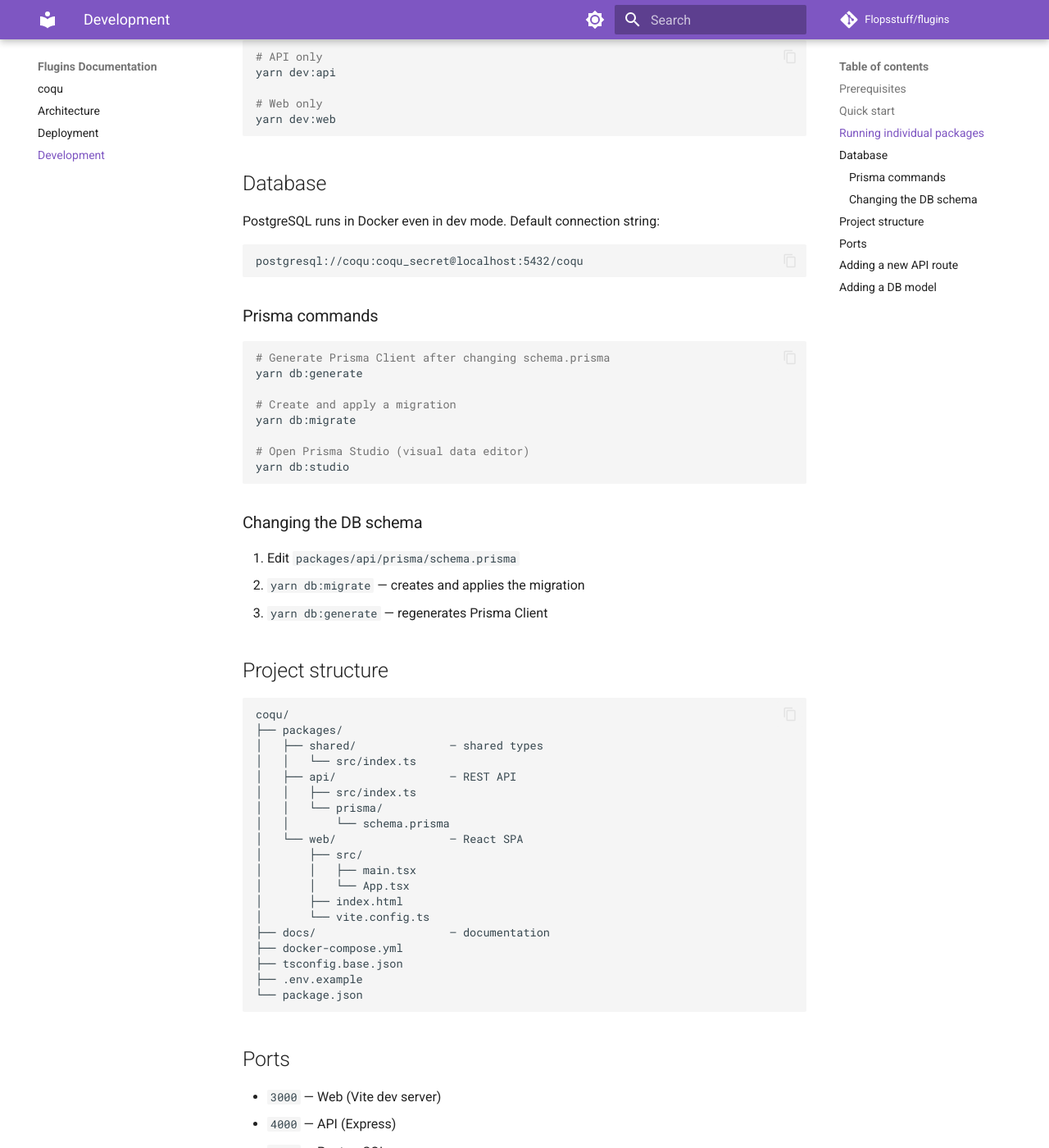
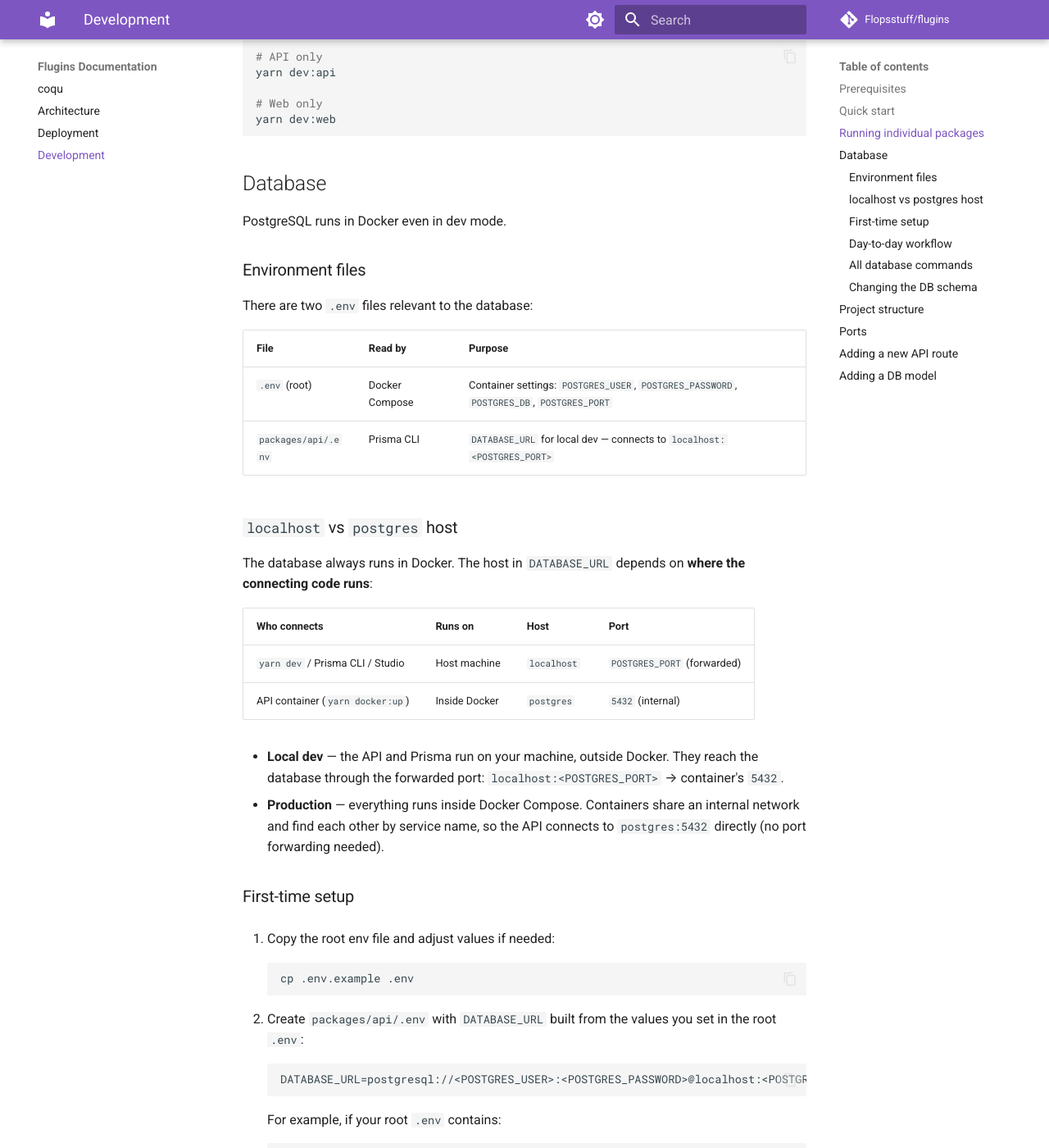
Before and after one commit to Flopsstuff/coqu, an MkDocs documentation site: the page built from docs/development.md, in a window 1280 px wide and 1400 px high, scrolled down 813 px. Shown: the whole window at 82% size. Built offline with MkDocs 1.6.1 and Material for MkDocs 9.7.7, drawn with Linux system fonts in a browser that asks for light colours; comment, search, counter and statistics services are not loaded; some of the changed text lies outside the part shown.

Commit message:
📝 Update environment configuration, documentation, and scripts for PostgreSQL management
This commit includes changes to the `.env.example` file to provide guidance on configuring the PostgreSQL port, adds detailed instructions to `development.md` on setting environment files for local and Docker-based development, and revises the database management commands. The yarn script commands in `package.json` are updated to facilitate PostgreSQL container management by establishing new commands for starting, stopping, generating, migrating, and accessing the PostgreSQL database through Prisma. The changes aim to streamline the development workflow and enhance clarity for developers setting up or modifying the environment.

````diff
--- a/docs/development.md
+++ b/docs/development.md
@@ -43,29 +43,91 @@ yarn dev:web
 
 ## Database
 
-PostgreSQL runs in Docker even in dev mode. Default connection string:
-```
-postgresql://coqu:coqu_secret@localhost:5432/coqu
+PostgreSQL runs in Docker even in dev mode.
+
+### Environment files
+
+There are two `.env` files relevant to the database:
+
+| File | Read by | Purpose |
+|------|---------|---------|
+| `.env` (root) | Docker Compose | Container settings: `POSTGRES_USER`, `POSTGRES_PASSWORD`, `POSTGRES_DB`, `POSTGRES_PORT` |
+| `packages/api/.env` | Prisma CLI | `DATABASE_URL` for local dev — connects to `localhost:<POSTGRES_PORT>` |
+
+### `localhost` vs `postgres` host
+
+The database always runs in Docker. The host in `DATABASE_URL` depends on **where the connecting code runs**:
+
+| Who connects | Runs on | Host | Port |
+|---|---|---|---|
+| `yarn dev` / Prisma CLI / Studio | Host machine | `localhost` | `POSTGRES_PORT` (forwarded) |
+| API container (`yarn docker:up`) | Inside Docker | `postgres` | `5432` (internal) |
+
+- **Local dev** — the API and Prisma run on your machine, outside Docker. They reach the database through the forwarded port: `localhost:<POSTGRES_PORT>` → container's `5432`.
+- **Production** — everything runs inside Docker Compose. Containers share an internal network and find each other by service name, so the API connects to `postgres:5432` directly (no port forwarding needed).
+
+### First-time setup
+
+1. Copy the root env file and adjust values if needed:
+   ```bash
+   cp .env.example .env
+   ```
+
+2. Create `packages/api/.env` with `DATABASE_URL` built from the values you set in the root `.env`:
+   ```
+   DATABASE_URL=postgresql://<POSTGRES_USER>:<POSTGRES_PASSWORD>@localhost:<POSTGRES_PORT>/<POSTGRES_DB>
+   ```
+   For example, if your root `.env` contains:
+   ```
+   POSTGRES_USER=coqu
+   POSTGRES_PASSWORD=coqu_secret
+   POSTGRES_DB=coqu
+   POSTGRES_PORT=5432
+   ```
+   Then `packages/api/.env` should be:
+   ```
+   DATABASE_URL=postgresql://coqu:coqu_secret@localhost:5432/coqu
+   ```
+
+   > **Important:** use `localhost` (not `postgres`) — Prisma runs on the host, not inside Docker.
+
+3. Start PostgreSQL and apply migrations:
+   ```bash
+   yarn db:up
+   yarn db:migrate
+   ```
+
+### Day-to-day workflow
+
+```bash
+# Start the database (if not already running)
+yarn db:up
+
+# Edit packages/api/prisma/schema.prisma, then:
+yarn db:migrate    # creates and applies the migration (runs generate automatically)
+
+# Browse/edit data in a GUI
+yarn db:studio
+
+# Stop the database
+yarn db:stop
 ```
 
-### Prisma commands
+### All database commands
 
-```bash
-# Generate Prisma Client after changing schema.prisma
-yarn db:generate
-
-# Create and apply a migration
-yarn db:migrate
-
-# Open Prisma Studio (visual data editor)
-yarn db:studio
-```
+| Command | Description |
+|---------|-------------|
+| `yarn db:up` | Start PostgreSQL container |
+| `yarn db:stop` | Stop PostgreSQL container |
+| `yarn db:migrate` | Create and apply Prisma migration |
+| `yarn db:generate` | Regenerate Prisma Client |
+| `yarn db:studio` | Open Prisma Studio (visual data editor) |
 
 ### Changing the DB schema
 
 1. Edit `packages/api/prisma/schema.prisma`
-2. `yarn db:migrate` — creates and applies the migration
-3. `yarn db:generate` — regenerates Prisma Client
+2. `yarn db:migrate` — creates and applies the migration (generate runs automatically)
+3. Add the type to `@coqu/shared` if needed on the frontend
 
 ## Project structure
 
@@ -95,7 +157,7 @@ coqu/
 
 - `3000` — Web (Vite dev server)
 - `4000` — API (Express)
-- `5432` — PostgreSQL
+- `5432` — PostgreSQL (default, configurable via `POSTGRES_PORT` in `.env`)
 
 ## Adding a new API route
 
````
Also changed, not shown: other parts of docs/development.md (+1 -1 lines), package.json (+6 -5 lines), 1 other file.
